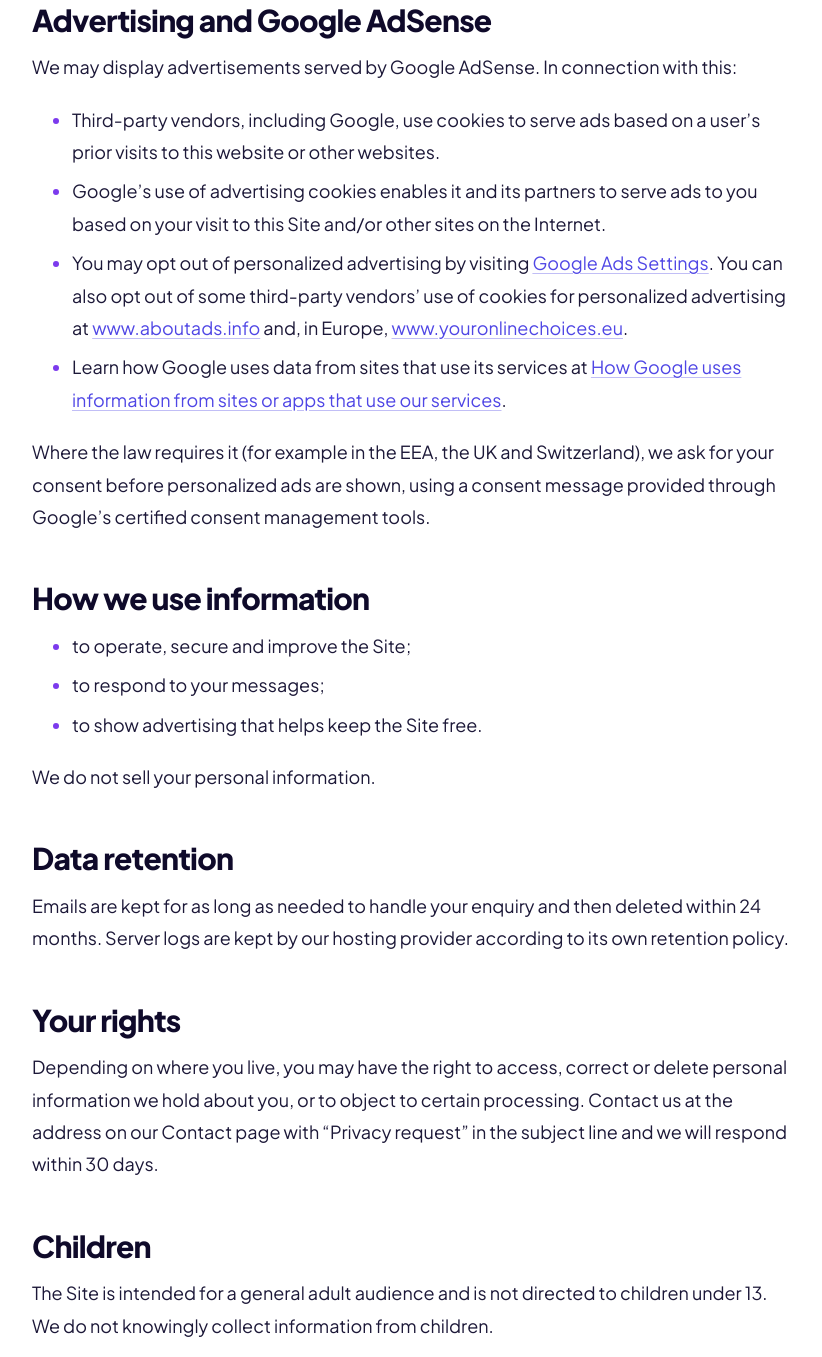
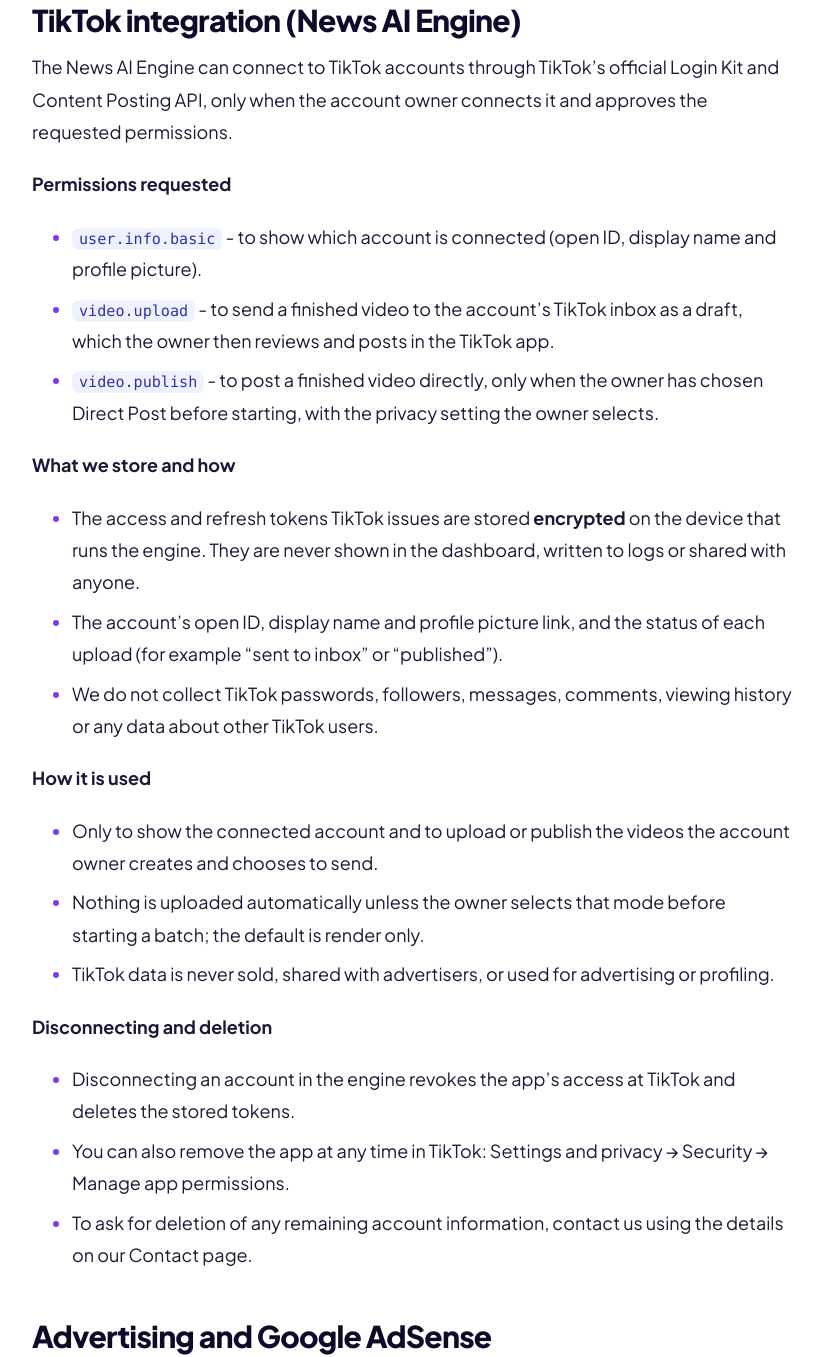
Before and after one commit to Terryje-y/Terryje-y.github.io, a plain HTML site: page privacy-policy/index.html in a window 1280 px wide. Shown: the part 1507-2864 px from the top of the page, without its empty margins (228-1050 px from the left). Drawn offline with Linux system fonts and the light colour scheme.

Commit message:
Publish site 2026-11-21 22:05

```diff
--- a/privacy-policy/index.html
+++ b/privacy-policy/index.html
@@ -76,6 +76,33 @@
 <li><strong>Your photos and video clips</strong> never leave your device. The video is assembled in your browser.</li>
 <li>Use of the Gemini API with your key is subject to Google&rsquo;s terms, and any usage limits or charges on your Google account are between you and Google.</li>
 </ul>
+<h2 id="tiktok-integration-news-ai-engine">TikTok integration (News AI Engine)</h2>
+<p>The News AI Engine can connect to TikTok accounts through TikTok&rsquo;s official Login Kit and Content Posting API,
+only when the account owner connects it and approves the requested permissions.</p>
+<p><strong>Permissions requested</strong></p>
+<ul>
+<li><code>user.info.basic</code> - to show which account is connected (open ID, display name and profile picture).</li>
+<li><code>video.upload</code> - to send a finished video to the account&rsquo;s TikTok inbox as a draft, which the owner then reviews and posts in the TikTok app.</li>
+<li><code>video.publish</code> - to post a finished video directly, only when the owner has chosen Direct Post before starting, with the privacy setting the owner selects.</li>
+</ul>
+<p><strong>What we store and how</strong></p>
+<ul>
+<li>The access and refresh tokens TikTok issues are stored <strong>encrypted</strong> on the device that runs the engine. They are never shown in the dashboard, written to logs or shared with anyone.</li>
+<li>The account&rsquo;s open ID, display name and profile picture link, and the status of each upload (for example &ldquo;sent to inbox&rdquo; or &ldquo;published&rdquo;).</li>
+<li>We do not collect TikTok passwords, followers, messages, comments, viewing history or any data about other TikTok users.</li>
+</ul>
+<p><strong>How it is used</strong></p>
+<ul>
+<li>Only to show the connected account and to upload or publish the videos the account owner creates and chooses to send.</li>
+<li>Nothing is uploaded automatically unless the owner selects that mode before starting a batch; the default is render only.</li>
+<li>TikTok data is never sold, shared with advertisers, or used for advertising or profiling.</li>
+</ul>
+<p><strong>Disconnecting and deletion</strong></p>
+<ul>
+<li>Disconnecting an account in the engine revokes the app&rsquo;s access at TikTok and deletes the stored tokens.</li>
+<li>You can also remove the app at any time in TikTok: Settings and privacy → Security → Manage app permissions.</li>
+<li>To ask for deletion of any remaining account information, contact us using the details on our Contact page.</li>
+</ul>
 <h2 id="advertising-and-google-adsense">Advertising and Google AdSense</h2>
 <p>We may display advertisements served by Google AdSense. In connection with this:</p>
 <ul>
```
